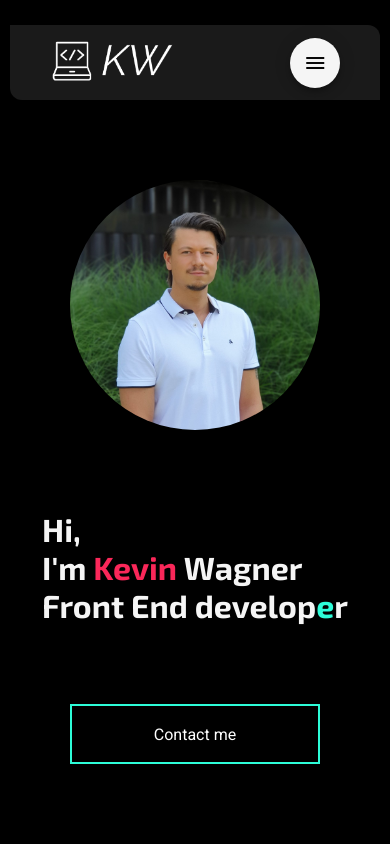
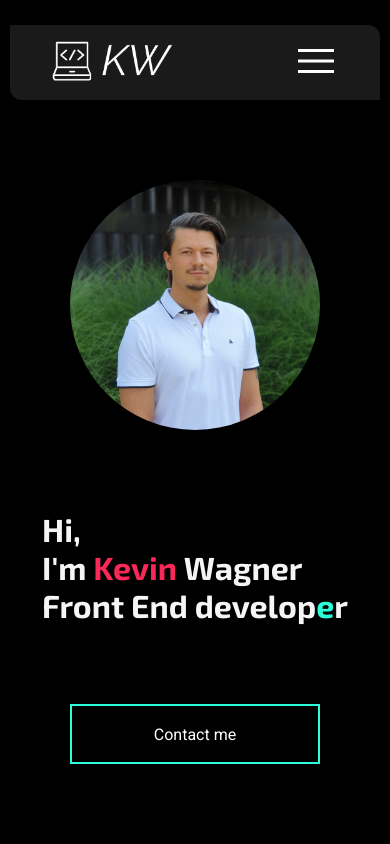
Before and after one commit to Kev4493/Portfolio, an Angular app: page / in a window 390 px wide. Shown: the top 844 px of the page. Built offline with nearby package versions, Linux system fonts and the light colour scheme.

Commit message:
change mobile-menu

```diff
--- a/src/app/nav-bar/nav-bar.component.html
+++ b/src/app/nav-bar/nav-bar.component.html
@@ -8,12 +8,9 @@
         <a href="#footer-container">Imprint</a>
     </div>
 
-    <!-- <img mat-button [matMenuTriggerFor]="menu" class="burger-menu" src="../../assets/icons/menu_FILL0_wght400_GRAD0_opsz48.png" alt=""> -->
 
     <div mat-button [matMenuTriggerFor]="menu" class="example-button-container">
-        <button mat-mini-fab color="primary" aria-label="Example icon button with a menu icon">
-          <mat-icon>menu</mat-icon>
-        </button>
+        <img mat-button mat-mini-fab color="" aria-label="Example icon button with a menu icon" [matMenuTriggerFor]="menu" class="burger-menu" src="../../assets/icons/menu_FILL0_wght400_GRAD0_opsz48.png" alt="">
     </div>
 
     <mat-menu class="mobile-menu" #menu="matMenu">
--- a/src/app/nav-bar/nav-bar.component.scss
+++ b/src/app/nav-bar/nav-bar.component.scss
@@ -24,21 +24,9 @@ header {
         cursor: pointer;
     }
 
-    .example-button-container {
-
-        button {
-            background-color: whitesmoke;
-            width: 50px;
-            height: 50px;
-
-            mat-icon {
-                filter: invert(95%) sepia(0%) saturate(7479%) hue-rotate(61deg) brightness(109%) contrast(104%);
-            }
-        }
-    }
-
     .burger-menu {
         filter: invert(95%) sepia(0%) saturate(7479%) hue-rotate(61deg) brightness(109%) contrast(104%);
+        cursor: pointer;
     }
 
     div {
```
